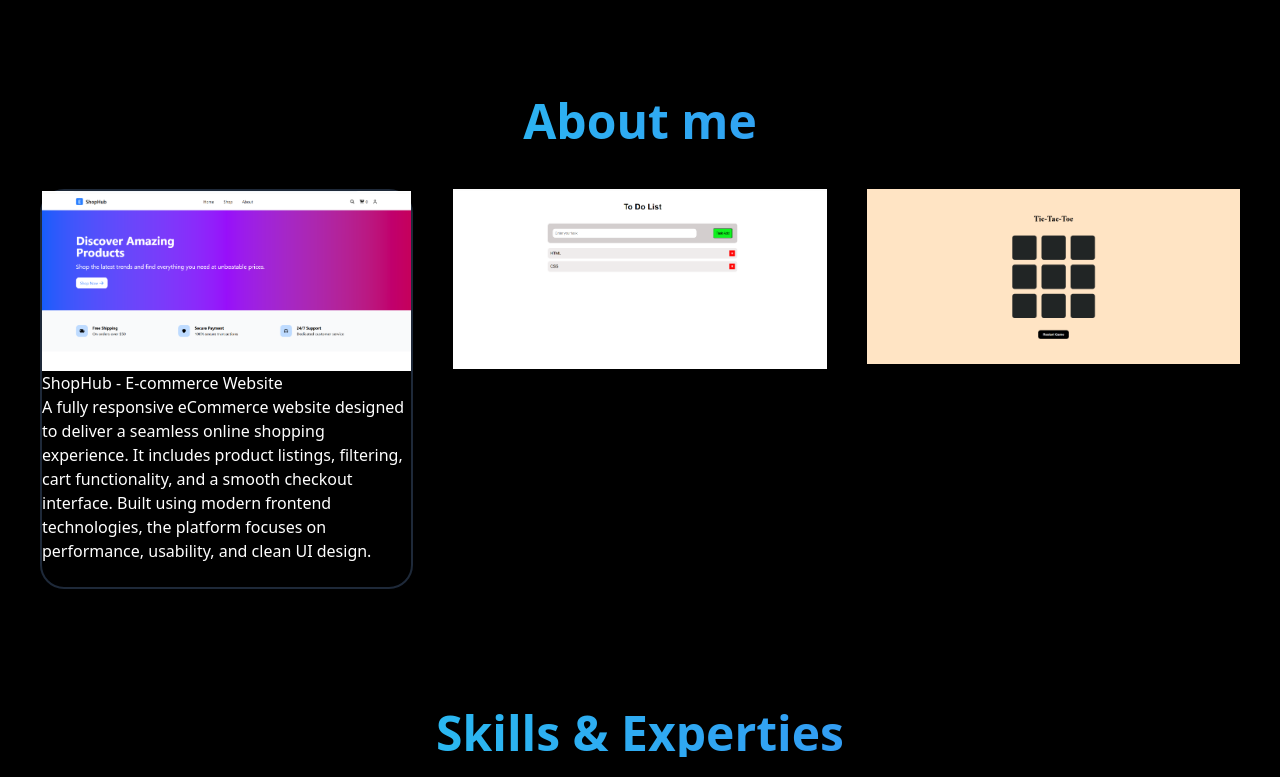
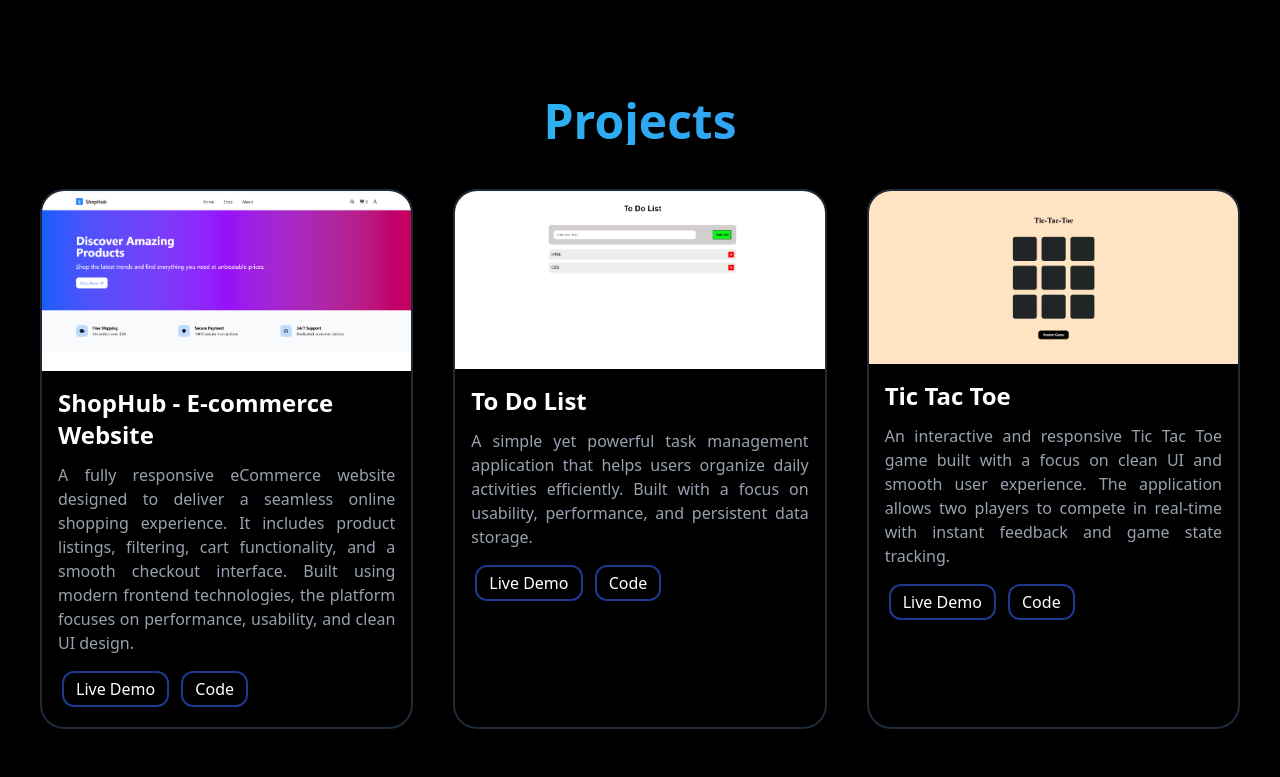
Before and after one commit to aryan-frontend/portfolio, a website: page index.html in a window 1280 px wide. Shown: the part 1363-2140 px from the top of the page. Drawn offline with Linux system fonts and the light colour scheme.

Commit message:
feat: Project section

```diff
--- a/index.html
+++ b/index.html
@@ -134,23 +134,47 @@
             <section class="mx-5 py-[50px]">
                 <h1
                     class="lg:text-5xl text-3xl text-center font-bold gradient-text">
-                    About me
+                    Projects
                 </h1>
                 <div class="grid md:grid-cols-3 grid-cols-1 gap-10 text-white mt-6 p-5">
-                    <div class="border-2 border-gray-800 hover:border-blue-900  rounded-3xl">
+                    <div class="border-2 border-gray-800 hover:border-blue-900  rounded-3xl overflow-hidden">
                         <img src="/asset/eCommerce.png" alt="ecommerce">
-                        <h3>ShopHub - E-commerce Website</h3>
-                        <p>
+                        <div class="p-4">
+                            <h3 class="text-2xl font-bold">ShopHub - E-commerce Website</h3>
+                        <p class="text-gray-400 my-3 text-justify ">
                             A fully responsive eCommerce website designed to deliver a seamless online shopping experience. It includes product listings, filtering, cart functionality, and a smooth checkout interface. Built using modern frontend technologies, the platform focuses on performance, usability, and clean UI design.
                         </p>
-                        <button></button>
-                        <button></button>
+                        <a href="https://shophub-dun-six.vercel.app" target="_blank"><button class="border-2 border-blue-900 px-3 py-1 rounded-xl m-1">Live Demo</button></a>
+
+                        <a href=""><button class="border-2 border-blue-900 px-3 py-1 rounded-xl m-1">Code</button></a>
+                        </div>
+
                     </div>
-                    <div>
-                        <img src="/asset/todoList.png" alt="">
+                    <div class="border-2 border-gray-800 hover:border-blue-900  rounded-3xl overflow-hidden">
+                        <img src="/asset/todoList.png" alt="ecommerce">
+                        <div class="p-4">
+                            <h3 class="text-2xl font-bold">To Do List</h3>
+                        <p class="text-gray-400 my-3 text-justify ">
+                            A simple yet powerful task management application that helps users organize daily activities efficiently. Built with a focus on usability, performance, and persistent data storage.
+                        </p>
+                        <a href="https://shophub-dun-six.vercel.app" target="_blank"><button class="border-2 border-blue-900 px-3 py-1 rounded-xl m-1">Live Demo</button></a>
+
+                        <a href=""><button class="border-2 border-blue-900 px-3 py-1 rounded-xl m-1">Code</button></a>
+                        </div>
+
                     </div>
-                    <div>
-                        <img src="/asset/tic_tac_toe.png" alt="">
+                    <div class="border-2 border-gray-800 hover:border-blue-900  rounded-3xl overflow-hidden">
+                        <img src="/asset/tic_tac_toe.png" alt="ecommerce">
+                        <div class="p-4">
+                            <h3 class="text-2xl font-bold">Tic Tac Toe</h3>
+                        <p class="text-gray-400 my-3 text-justify ">
+                            An interactive and responsive Tic Tac Toe game built with a focus on clean UI and smooth user experience. The application allows two players to compete in real-time with instant feedback and game state tracking.
+                        </p>
+                        <a href="https://shophub-dun-six.vercel.app" target="_blank"><button class="border-2 border-blue-900 px-3 py-1 rounded-xl m-1">Live Demo</button></a>
+
+                        <a href=""><button class="border-2 border-blue-900 px-3 py-1 rounded-xl m-1">Code</button></a>
+                        </div>
+
                     </div>
                 </div>
             </section>
@@ -199,7 +223,7 @@
                             I'm always excited to work on new projects and collaborate with creative people.
                             Whether you have a question or just want to say hi, I'll try my best to get back to you!
                         </p>
-                        <div class="flex items-center gap-3 mt-8 p-3 rounded-xl border border-transparent
+                        <a href="mailto:pounikararyan@gmail.com" class="flex items-center gap-3 mt-8 p-3 rounded-xl border border-transparent
                                          hover:border-blue-800 hover:translate-x-2
                                          transition-all duration-500 cursor-pointer">
                             <div class="w-12 h-12 gradient-bg
@@ -210,8 +234,8 @@
                                 <h2 class="font-semibold">Email</h2>
                                 <p class="text-gray-400">pounikararyan@gmail.com</p>
                             </div>
-                        </div>
-                        <a class="flex items-center gap-3 mt-8 p-3 rounded-xl border border-transparent
+                        </a>
+                        <a href="https://linkedin.com/in/aryan-pounikar-40a617315" class="flex items-center gap-3 mt-8 p-3 rounded-xl border border-transparent
                                          hover:border-blue-800 hover:translate-x-2
                                          transition-all duration-500 cursor-pointer">
                             <div class="w-12 h-12 gradient-bg
```
Also changed, not shown: src/output.css.
